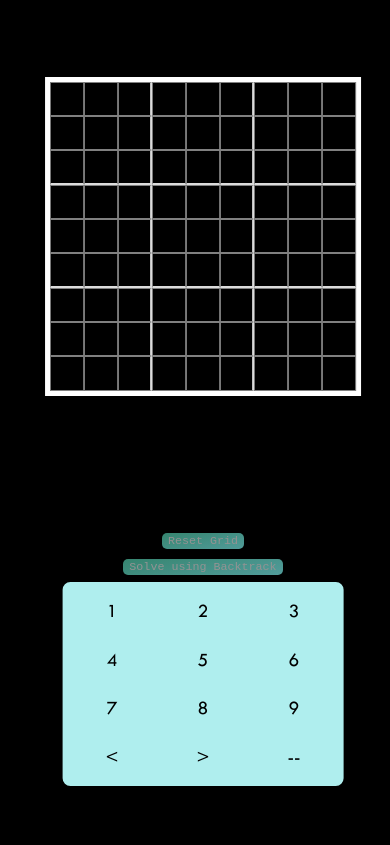
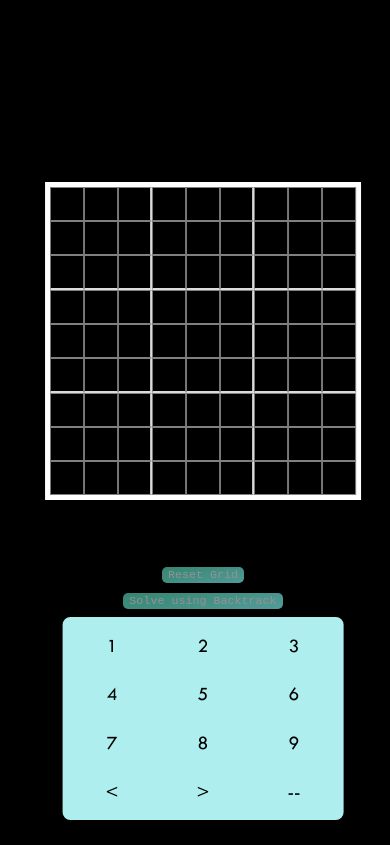
Before and after one commit to akshit2434/sudoku, a plain HTML site: page index.html in a window 390 px wide. Drawn offline with nearby package versions, Linux system fonts and the light colour scheme.

Commit message:
fixed basic glitches

```diff
--- a/css2.css
+++ b/css2.css
@@ -245,9 +245,10 @@ table:nth-child(1) td input {
 
 /* Changing UI for mobile phones with bad UI*/
 @media screen and (max-width: 650px) {
-  table:nth-child(1) {
+  table:nth-of-type(1) {
     width: 81%;
     margin-left:50%;
+    margin-top:40vw;
     transform: translateX(-50%);
   }
   table td {
```
